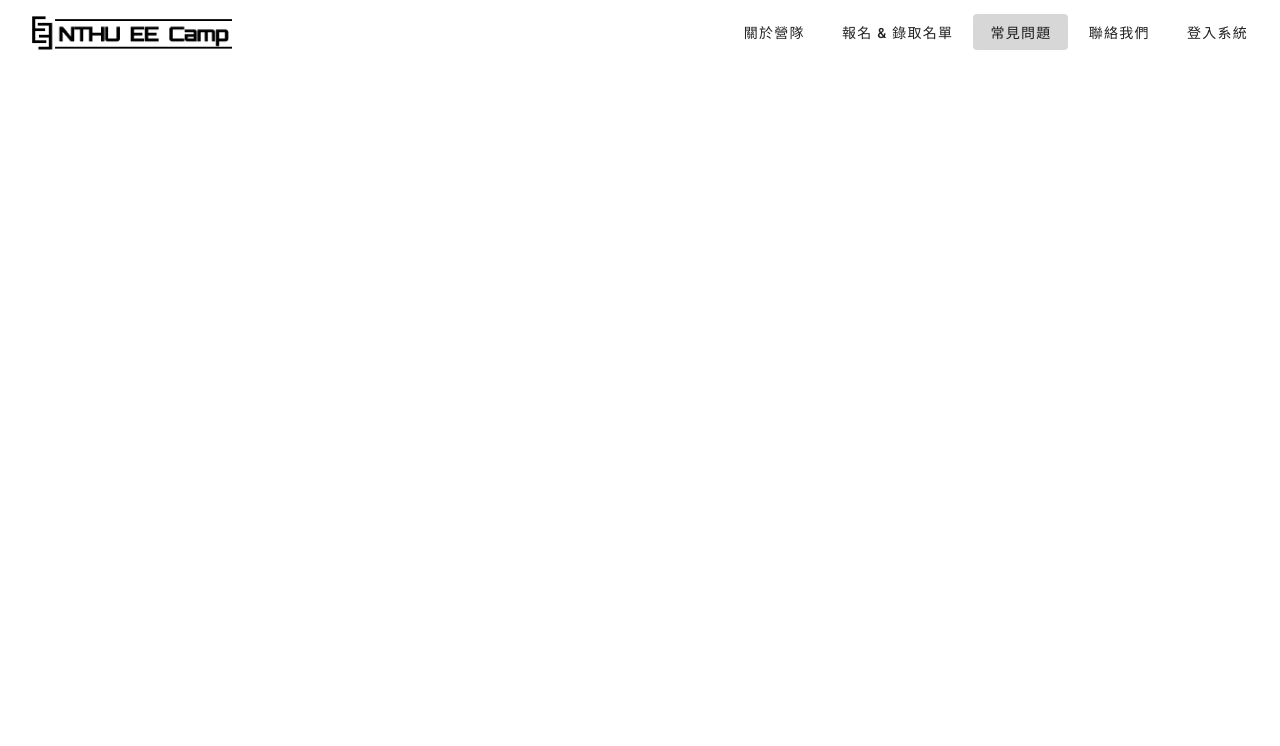
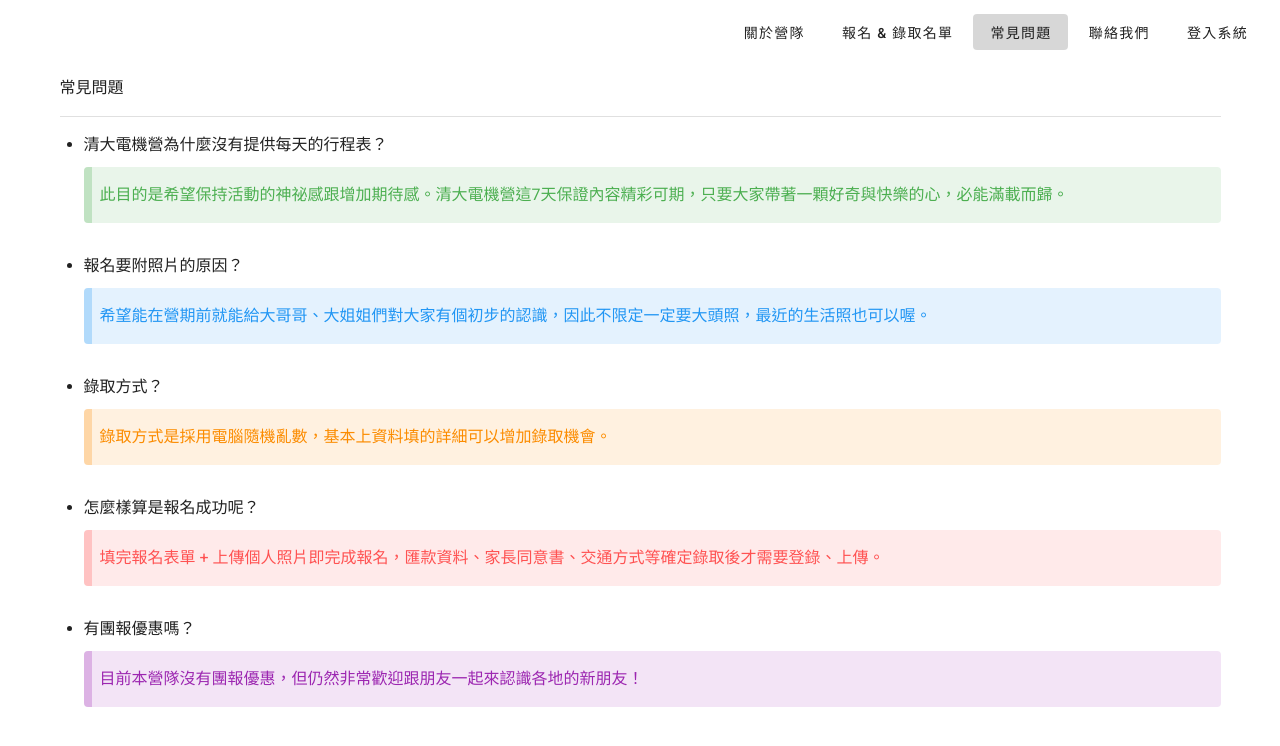
Before and after one commit to ColdeGarage/EECamp-web, a Nuxt app: page /faq in a window 1280 px wide. Shown: the top 746 px of the page. Built offline with nearby package versions, Linux system fonts and the light colour scheme; what vue-youtube would draw is missing.

Commit message:
feat: add faq page

```diff
--- /dev/null
+++ b/pages/faq.vue
@@ -0,0 +1,54 @@
+<template>
+  <v-container>
+    <div class="text-Heading30">常見問題</div>
+    <v-divider class="my-4" />
+    <ul>
+      <div v-for="faq in faqs" :key="faq.question">
+        <li>{{ faq.question }}</li>
+        <SizeBox height="10" />
+        <v-alert text border="left" :color="faq.color" class="pa-4">
+          {{ faq.ans }}
+        </v-alert>
+        <SizeBox height="15" />
+      </div>
+    </ul>
+  </v-container>
+</template>
+
+<script>
+export default {
+  data: () => ({
+    faqs: [
+      {
+        question: '清大電機營為什麼沒有提供每天的行程表？',
+        ans: '此目的是希望保持活動的神祕感跟增加期待感。清大電機營這7天保證內容精彩可期，只要大家帶著一顆好奇與快樂的心，必能滿載而歸。',
+        color: 'success'
+      },
+      {
+        question: '報名要附照片的原因？',
+        ans: '希望能在營期前就能給大哥哥、大姐姐們對大家有個初步的認識，因此不限定一定要大頭照，最近的生活照也可以喔。',
+        color: 'info'
+      },
+      {
+        question: '錄取方式？',
+        ans: '錄取方式是採用電腦隨機亂數，基本上資料填的詳細可以增加錄取機會。',
+        color: 'warning'
+      },
+      {
+        question: '怎麼樣算是報名成功呢？',
+        ans: '填完報名表單 + 上傳個人照片即完成報名，匯款資料、家長同意書、交通方式等確定錄取後才需要登錄、上傳。',
+        color: 'error'
+      },
+      {
+        question: '有團報優惠嗎？',
+        ans: '目前本營隊沒有團報優惠，但仍然非常歡迎跟朋友一起來認識各地的新朋友！',
+        color: 'purple'
+      }
+    ]
+  })
+};
+</script>
+
+<style lang="scss" scoped>
+//
+</style>
```
